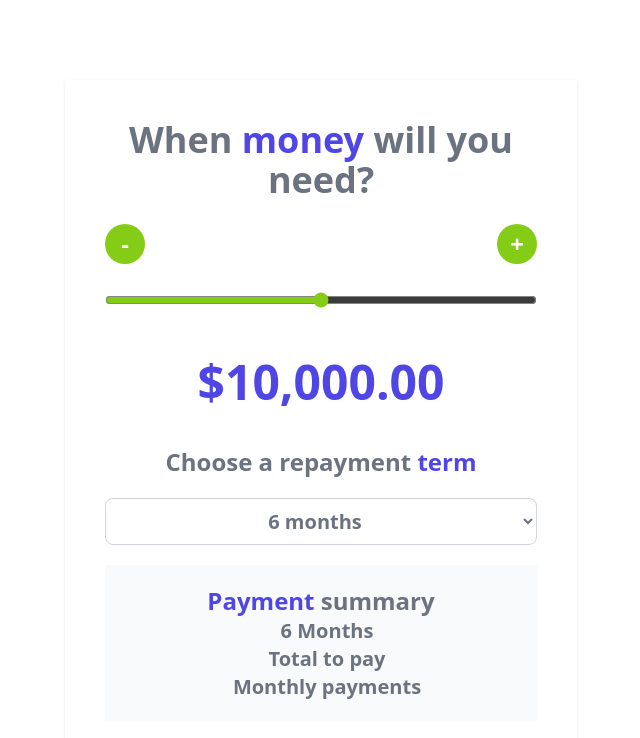
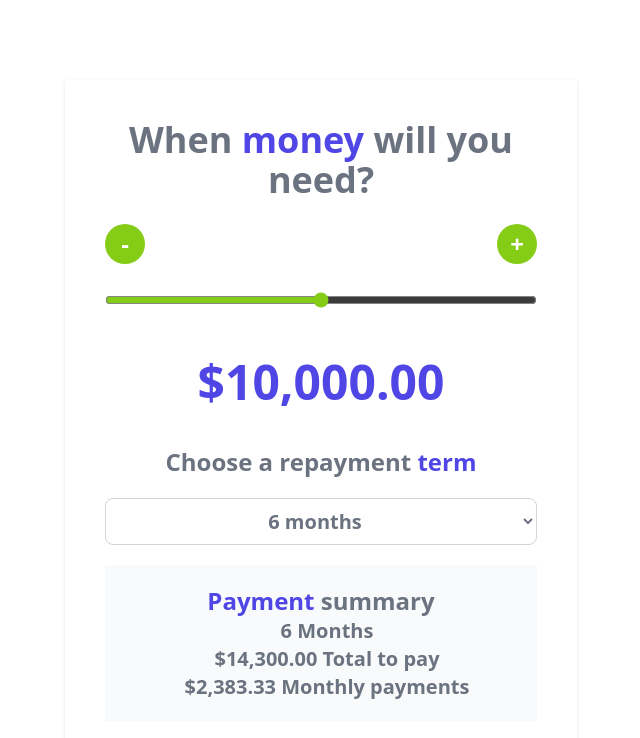
Before and after one commit to YordanSV/Loan-Calculator-React, a React (Vite) app: page / in a window 1280 px wide. Shown: the top 738 px of the page, without its empty margins (319-959 px from the left). Built offline with nearby package versions, Linux system fonts and the light colour scheme.

Commit message:
Calculate monthly payment

```diff
--- a/src/App.jsx
+++ b/src/App.jsx
@@ -1,4 +1,4 @@
-import { useState } from "react"
+import { useState, useEffect } from "react"
 import Header from "./components/loan_calculator/Header"
 import Button from "./components/loan_calculator/Button";
 import { formatMoney, calculateTotalPay } from "./helpers";
@@ -6,6 +6,16 @@ function App() {
   const [amount, setAmount] = useState(10000);
   const [months, setMonths] = useState(6)
   const [total, setTotal] = useState(0)
+  const [pay, setPay] = useState(0)
+
+  useEffect(() => {
+    const totalResultPay = calculateTotalPay(amount, months);
+    setTotal(totalResultPay);
+  }, [amount,months]);
+
+  useEffect(() => {
+    setPay(total / months);
+  }, [total])
 
   const min = 0;
   const max = 20000;
@@ -68,8 +78,9 @@ function App() {
 
       <select className="mt-5 w-full p-2 bg-white border border-gray-300 rounded-lg text-center
       text-xl font-bold text-gray-500"
-        value={6}
-        onChange={e => setMonths(+e.target.value)}>
+        value={months}
+        onChange={e => setMonths(+e.target.value)}
+        >
         <option value="6">6 months</option>
         <option value="12">12 months</option>
         <option value="24">24 months</option>
@@ -81,8 +92,8 @@ function App() {
         </h2>
 
         <p className="text-xl text-gray-500 text-center font-bold">{months} Months</p>
-        <p className="text-xl text-gray-500 text-center font-bold">Total to pay</p>
-        <p className="text-xl text-gray-500 text-center font-bold">Monthly payments</p>
+        <p className="text-xl text-gray-500 text-center font-bold">{formatMoney(total)} Total to pay</p>
+        <p className="text-xl text-gray-500 text-center font-bold">{formatMoney(pay)} Monthly payments</p>
       </div>
     </div>
   )
--- a/src/helpers/index.js
+++ b/src/helpers/index.js
@@ -9,7 +9,6 @@ const formatMoney = (value) => {
 const calculateTotalPay = (amount, term) => {
     let total;
 
-    console.log(amount+' '+term)
     // The greater the amount, the lower the interest.
     if (amount < 5000) {
         total = amount * 1.5;
```
